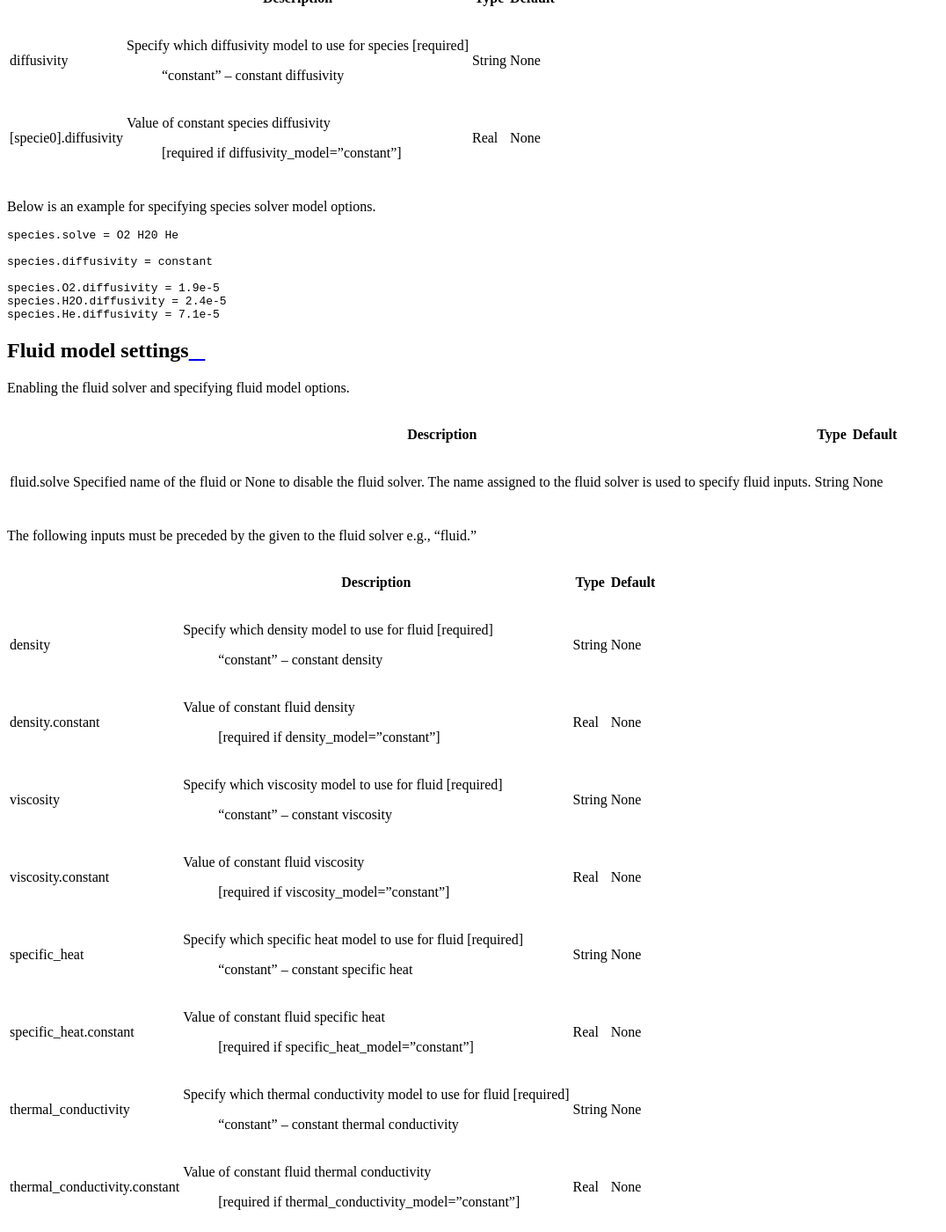
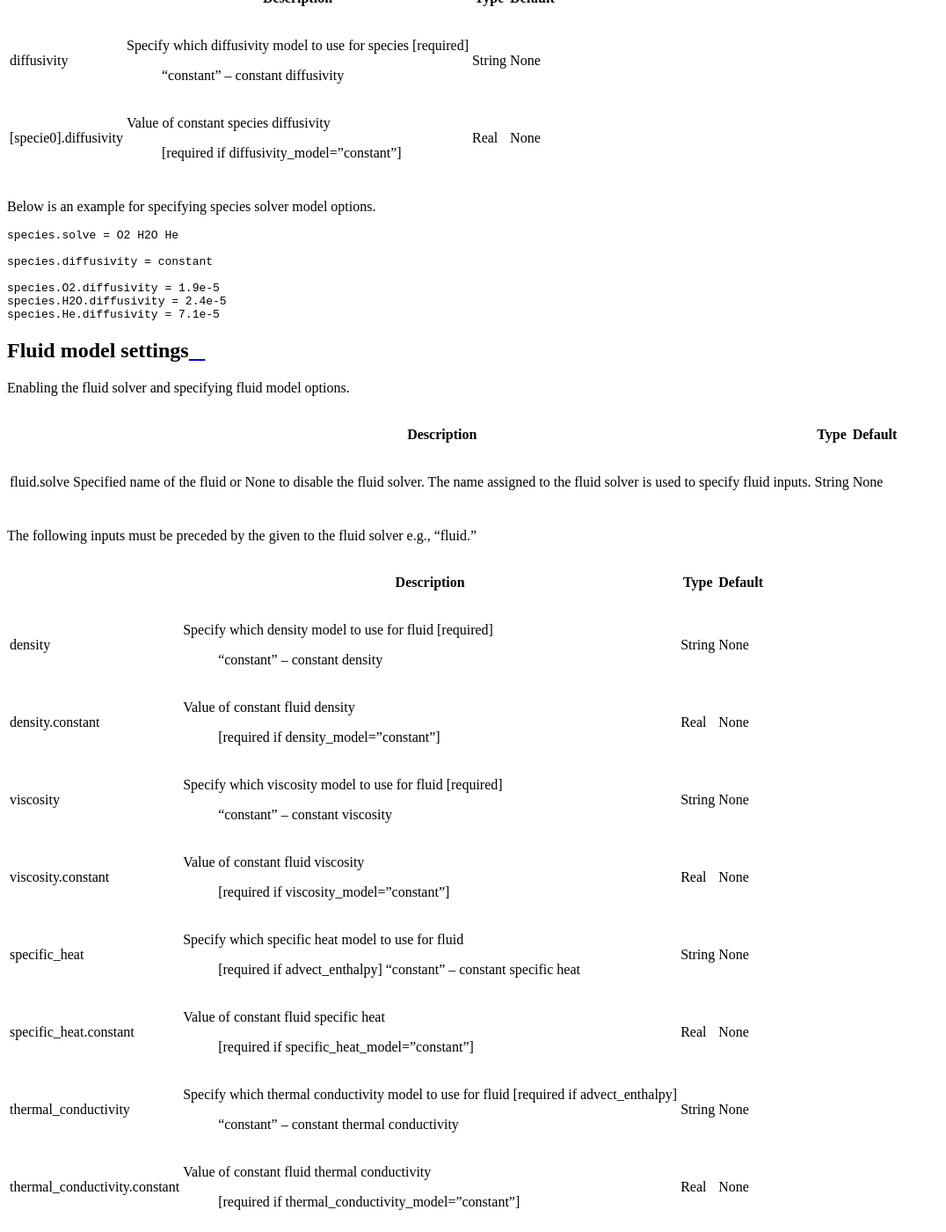
Before and after one commit to mwm126/MFIX-Exa, a Sphinx documentation site: the page built from docs/source/InputsProblemDefinition.rst, in a window 1280 px wide and 1400 px high, scrolled down 2934 px. Shown: the whole window at 88% size, without its empty margins (0-1076 px from the left). Built offline with Sphinx 7.4.7 and the Read the Docs theme 2.0.0, drawn with Linux system fonts in a browser that asks for light colours; pages that are not in the unit, such as notebooks, are missing from menus.

Commit message:
A few improvements

```diff
--- a/docs/source/InputsProblemDefinition.rst
+++ b/docs/source/InputsProblemDefinition.rst
@@ -120,7 +120,7 @@ Below is an example for specifying species solver model options.
 
 .. code-block:: none
 
-   species.solve = O2 H20 He
+   species.solve = O2 H2O He
 
    species.diffusivity = constant
 
@@ -159,14 +159,15 @@ The following inputs must be preceded by the given to the fluid solver e.g., "fl
 | viscosity.constant            | Value of constant fluid viscosity                              |  Real    |  None     |
 |                               |   [required if viscosity_model="constant"]                     |          |           |
 +-------------------------------+----------------------------------------------------------------+----------+-----------+
-| specific_heat                 | Specify which specific heat model to use for fluid [required]  | String   |  None     |
+| specific_heat                 | Specify which specific heat model to use for fluid             | String   |  None     |
+|                               |   [required if advect_enthalpy]                                |          |           |
 |                               |   "constant" -- constant specific heat                         |          |           |
 +-------------------------------+----------------------------------------------------------------+----------+-----------+
 | specific_heat.constant        | Value of constant fluid specific heat                          |  Real    |  None     |
 |                               |   [required if specific_heat_model="constant"]                 |          |           |
 +-------------------------------+----------------------------------------------------------------+----------+-----------+
 | thermal_conductivity          | Specify which thermal conductivity model to use                | String   |  None     |
-|                               | for fluid [required]                                           |          |           |
+|                               | for fluid [required if advect_enthalpy]                        |          |           |
 |                               |   "constant" -- constant thermal conductivity                  |          |           |
 +-------------------------------+----------------------------------------------------------------+----------+-----------+
 | thermal_conductivity.constant | Value of constant fluid thermal conductivity                   |  Real    |  None     |
```
